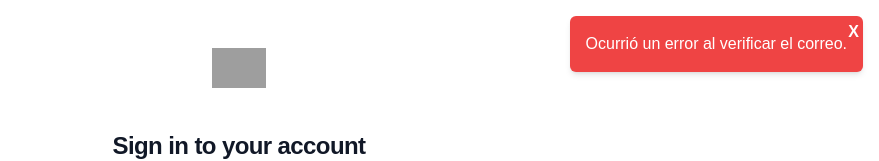
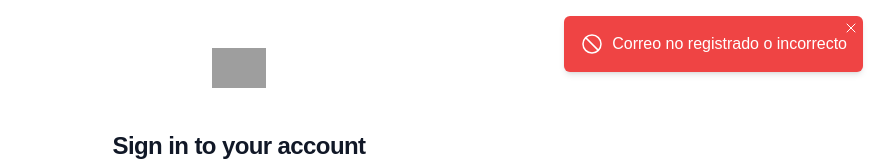
Before and after one commit to yamartej/sitea, a Next.js app: page / in a window 1280 px wide. Both pictures are taken after typing "name@example.com", "Sample123" into the empty fields and a click on the button "Login with Facebook". Shown: the top 161 px of the page, without its empty margins (401-1280 px from the left). Built offline with nearby package versions, Linux system fonts and the light colour scheme; no server answers; grey boxes are pictures that could not be loaded.

Commit message:
Update Message notifications

```diff
--- a/src/app/api/auth/[...nextauth]/api.ts
+++ b/src/app/api/auth/[...nextauth]/api.ts
@@ -15,7 +15,7 @@
     return response.data.exists;
   } catch (error) {
     console.error("Error al verificar el correo:", error);
-    throw new Error("Error al verificar el correo");
+    return false;
   }
 };
 
--- a/src/components/LoginPage.tsx
+++ b/src/components/LoginPage.tsx
@@ -40,7 +40,7 @@
           router.push("/dashboard");
         } else {
           // Manejo de error en caso de fallo de autenticación
-          setErrorMessage("Correos o contraseña incorrectos");
+          setErrorMessage("Contraseña incorrecta");
           setShowNotification(true);
         }
       } else {
--- a/src/components/NavMenu.tsx
+++ /dev/null
@@ -1,55 +0,0 @@
-"use client";
-import { signIn, signOut, useSession } from "next-auth/react";
-
-function AuthButton() {
-  const { data: session } = useSession();
-
-  /*if (session && session.user) {  // Verifica que session y session.user estén definidos
-    return (
-      <>
-        {session.user.name} <br />
-        <img
-          src={session.user.image || '/default-avatar.png'}
-          alt="User Avatar"
-          className="h-10 w-10 rounded-full"
-        />
-        <button onClick={() => signOut({
-          callbackUrl: "/login",
-          })}>Sign outtttt</button>
-      </>
-    );
-  }*/
-
-  return (
-    <>
-      Not signed in <br />
-      <div className="space-y-2">
-        <button onClick={() => signIn('github', {
-            callbackUrl: "/dashboard",
-          })} className="flex w-full justify-center rounded-md bg-indigo-600 px-3 py-1.5 text-sm font-semibold leading-6 text-white shadow-sm hover:bg-indigo-500 focus-visible:outline focus-visible:outline-2 focus-visible:outline-offset-2 focus-visible:outline-indigo-600">
-            Login with GitHub
-        </button>
-        <hr />
-        <button onClick={() => signIn('google', {
-            callbackUrl: "/dashboard",
-          })} className="flex w-full justify-center rounded-md bg-indigo-600 px-3 py-1.5 text-sm font-semibold leading-6 text-white shadow-sm hover:bg-indigo-500 focus-visible:outline focus-visible:outline-2 focus-visible:outline-offset-2 focus-visible:outline-indigo-600">
-          Login with Google
-        </button>
-        <hr />
-        <button onClick={() => signIn('facebook', {
-            callbackUrl: "/dashboard",
-          })} className="flex w-full justify-center rounded-md bg-indigo-600 px-3 py-1.5 text-sm font-semibold leading-6 text-white shadow-sm hover:bg-indigo-500 focus-visible:outline focus-visible:outline-2 focus-visible:outline-offset-2 focus-visible:outline-indigo-600">
-          Login with Facebook
-        </button>
-      </div>
-    </>
-  );
-}
-
-export default function NavMenu() {
-  return (
-    <div>
-      <AuthButton />
-    </div>
-  );
-}
--- a/src/components/Notification.tsx
+++ b/src/components/Notification.tsx
@@ -10,16 +10,49 @@
 const Notification: React.FC<NotificationProps> = ({ message, type, onClose }) => {
   return (
     <div
-      className={`fixed top-4 right-4 z-50 p-4 rounded-md shadow-md ${
+      className={`fixed top-4 right-4 z-50 p-4 rounded-md shadow-md flex items-center space-x-2 ${
         type === "error" ? "bg-red-500 text-white" : "bg-green-500 text-white"
       }`}
     >
-      <p>{message}</p>
+      {type === "error" ? (
+        <svg
+          xmlns="http://www.w3.org/2000/svg"
+          fill="none"
+          viewBox="0 0 24 24"
+          strokeWidth="1.5"
+          stroke="currentColor"
+          className="w-6 h-6"
+        >
+          <path
+            strokeLinecap="round"
+            strokeLinejoin="round"
+            d="M18.364 18.364A9 9 0 0 0 5.636 5.636m12.728 12.728A9 9 0 0 1 5.636 5.636m12.728 12.728L5.636 5.636"
+          />
+        </svg>
+      ) : (
+        <svg
+          xmlns="http://www.w3.org/2000/svg"
+          fill="none"
+          viewBox="0 0 24 24"
+          strokeWidth="1.5"
+          stroke="currentColor"
+          className="w-6 h-6"
+        >
+          <path
+            strokeLinecap="round"
+            strokeLinejoin="round"
+            d="M9 12.75 11.25 15 15 9.75M21 12a9 9 0 1 1-18 0 9 9 0 0 1 18 0Z"
+          />
+        </svg>
+      )}
+      <p className="text-md text-white-500">{message}</p>
       <button
         onClick={onClose}
         className="absolute top-1 right-1 text-white font-bold"
       >
-        X
+        <svg xmlns="http://www.w3.org/2000/svg" fill="none" viewBox="0 0 24 24" strokeWidth={1.5} stroke="currentColor" className="size-4">
+          <path strokeLinecap="round" strokeLinejoin="round" d="M6 18 18 6M6 6l12 12" />
+        </svg>
       </button>
     </div>
   );
```
